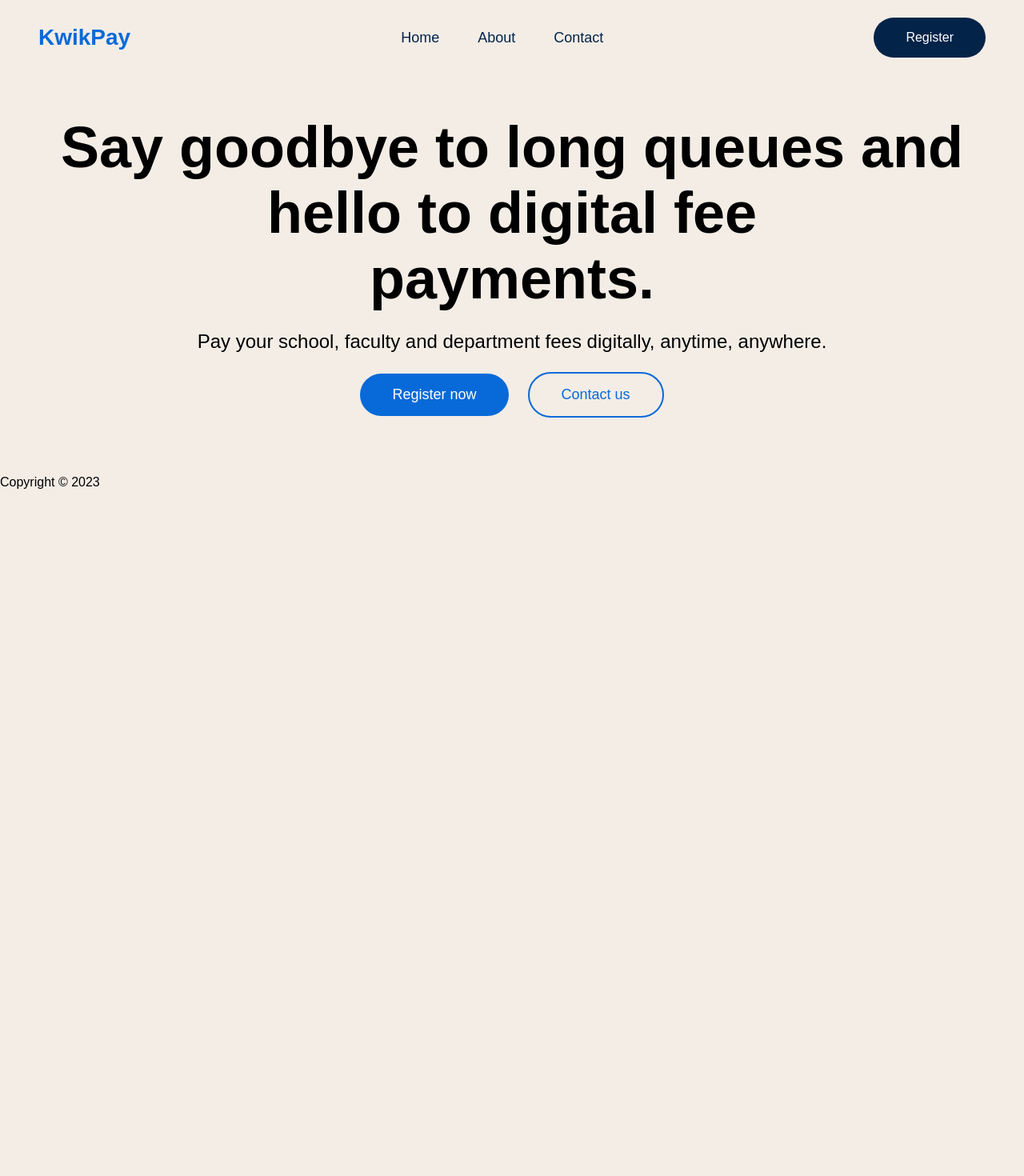
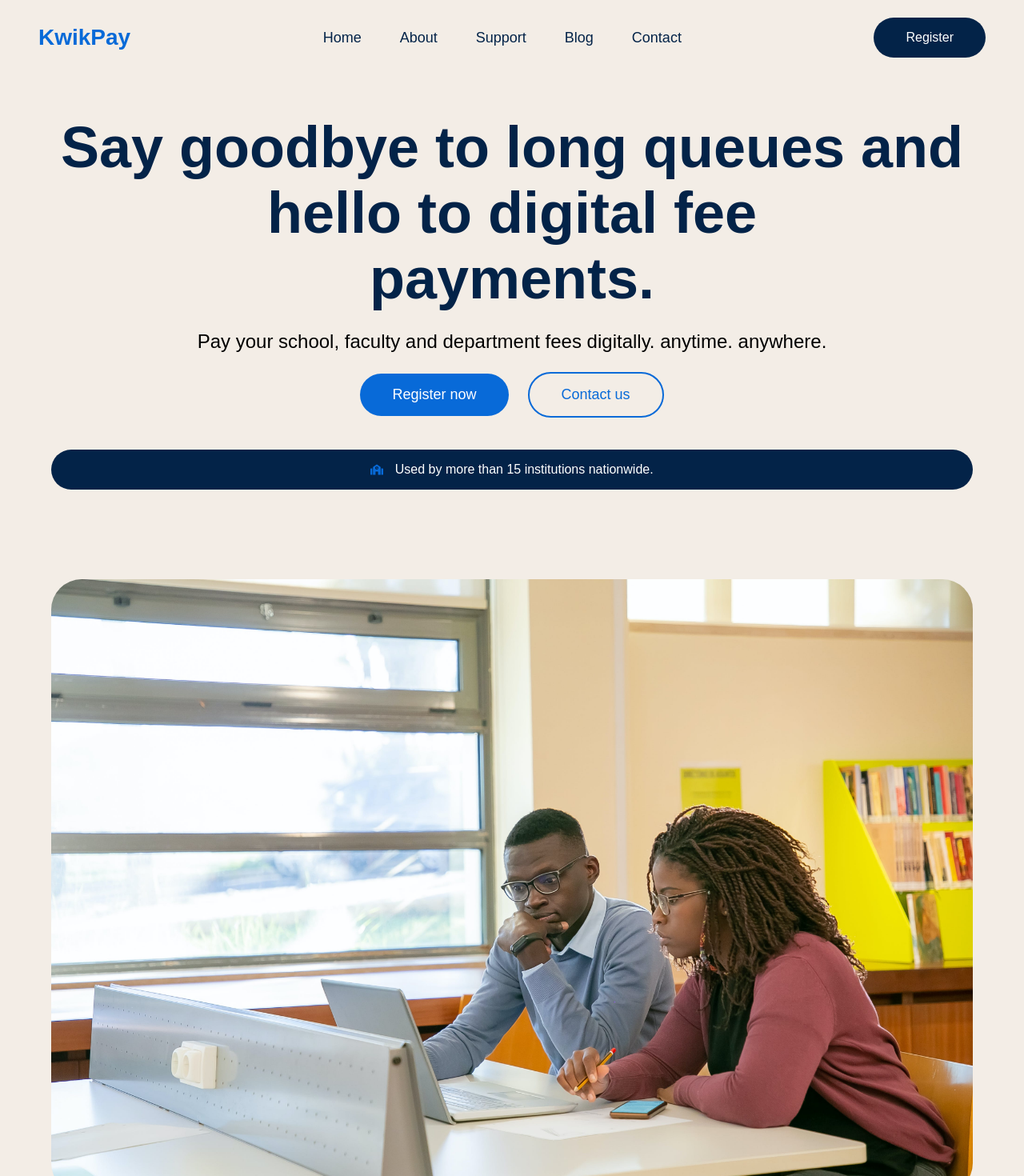
Before and after one commit to Zorftstech/kwikpay-frontend, a Next.js app: page / in a window 1280 px wide. Shown: the top 1470 px of the page at 80% size. Before the commit the page ends 800 px from the top, so only its background shows below. Built offline with nearby package versions, Linux system fonts and the light colour scheme; a web font is replaced by a local one.

Commit message:
updated package

```diff
--- a/package.json
+++ b/package.json
@@ -17,6 +17,7 @@
     "next": "14.0.1",
     "react": "^18",
     "react-dom": "^18",
+    "react-icons": "^4.11.0",
     "styled-components": "^6.1.1"
   },
   "devDependencies": {
--- a/public/assets/index.js
+++ b/public/assets/index.ts
@@ -1,5 +1,7 @@
 import logo from './Logo.svg';
+import kampus from './kampus.jpg'
 
 export {
   logo,
+  kampus,
 };
--- a/src/app/page.tsx
+++ b/src/app/page.tsx
@@ -1,23 +1,20 @@
 // pages/index.tsx
 "use client"
+import Hero from "@/components/hero/index";
 import Layout from "@/components/layout/layout";
-import { Container, Heading, Flex, Text } from '@chakra-ui/react'
-import { Button, Contact } from "@/styles/home.style";
+import WhatWeDO from "@/components/whatWeDo/index";
+import { SubHero } from "@/styles/home.style";
+import Image from 'next/image';
+import { kampus } from "../../public/assets/index";
 
 const IndexPage: React.FC = () => {
   return (
     <Layout>
-      <Container maxW='md' py='3rem' px='4rem'>
-        <Heading textAlign='center' fontSize='72px' fontWeight='600'>Say goodbye to long queues and hello to digital fee <br></br>payments.</Heading>
-
-        <Text textAlign='center' fontSize='24px' mt='1.5rem'>Pay your school, faculty and department fees digitally, anytime, anywhere.</Text>
-
-        <Flex justify='center' align='center' my='1.5rem' gap='1.5rem'>
-          <Button>Register now</Button>
-          <Contact>Contact us</Contact>
-        </Flex>
-
-      </Container>
+      <Hero />
+      <SubHero>
+        <Image src={kampus} alt='student' />
+      </SubHero>
+      <WhatWeDO />
     </Layout>
   );
 };
--- /dev/null
+++ b/src/components/hero/index.tsx
@@ -0,0 +1,40 @@
+import React from 'react'
+import { Container, Heading, Flex, Text } from '@chakra-ui/react'
+import { Button, Contact } from "@/styles/home.style";
+import { colors } from "@/styles/theme";
+import { FaSchool } from 'react-icons/fa'
+
+interface HeroProps {}
+
+const Hero: React.FC<HeroProps> = () =>{
+  return (
+    <>
+        <Container maxW='md' py='3rem' px='4rem'>
+            <Heading textAlign='center' fontSize='72px' fontWeight='600' color={`${colors.darkColor}`}>Say goodbye to long queues and hello to digital fee <br></br>payments.</Heading>
+
+            <Text textAlign='center' fontSize='24px' mt='1.5rem'>Pay your school, faculty and department fees digitally. anytime. anywhere.</Text>
+
+            <Flex justify='center' align='center' my='1.5rem' gap='1.5rem'>
+            <Button>Register now</Button>
+            <Contact>Contact us</Contact>
+            </Flex>
+
+            <Flex
+            justify='center'
+            align='center'
+            mt='2.5rem' gap='.9rem'
+            fontSize='16px' fontWeight='300'
+            bg={`${colors.darkColor}`}
+            py='1rem' px='1rem'
+            borderRadius='30px'
+            color={`${colors.lightColor}`}
+            >
+            <FaSchool style={{ color: `${colors.primaryColor}`}} /> Used by more than 15 institutions nationwide.
+            </Flex>
+
+        </Container>
+    </>
+  )
+}
+
+export default Hero;
--- a/src/components/navbar/index.tsx
+++ b/src/components/navbar/index.tsx
@@ -21,6 +21,12 @@ const Navbar: React.FC<NavbarProps> = () => {
           <a href="/about">About</a>
         </li>
         <li>
+          <a href="/about">Support</a>
+        </li>
+        <li>
+          <a href="/about">Blog</a>
+        </li>
+        <li>
           <a href="/contact">Contact</a>
         </li>
       </NavLinks>
--- /dev/null
+++ b/src/components/whatWeDo/index.tsx
@@ -0,0 +1,16 @@
+import React from "react";
+import { Container, Heading, Flex, Text } from '@chakra-ui/react'
+import { colors } from "@/styles/theme";
+
+interface WhatWeDoProps {}
+
+const WhatWeDO: React.FC<WhatWeDoProps> = () => {
+  return (
+    <Container maxW='md' pt='6rem' px='4rem'>
+      <Text textTransform='uppercase' fontSize='18px' textAlign='center' color={`${colors.titleColor}`} >What we do</Text>
+      <Heading textAlign='center' fontSize='72px' fontWeight='600' color={`${colors.darkColor}`}>Flexible payments for every level of your institution</Heading>
+    </Container>
+  );
+};
+
+export default WhatWeDO;
--- a/src/styles/home.style.ts
+++ b/src/styles/home.style.ts
@@ -5,6 +5,10 @@ export interface ButtonProps {
     className?: string;
 }
 export interface ContactProps {
+    className?: string;
+}
+
+export interface SubHeroProps {
     className?: string;
 }
 
@@ -40,4 +44,17 @@ const Contact = styled.a<ContactProps>`
     }
 `;
 
-export { Button, Contact };
+const SubHero = styled.div<SubHeroProps>`
+    margin: 0 4rem;
+    margin-top: 4rem;
+    /* height: 600px; */
+
+    img {
+        border-radius: 38px;
+        width: 100%;
+        height: 100%;
+    }
+
+`;
+
+export { Button, Contact, SubHero };
--- a/src/styles/theme.ts
+++ b/src/styles/theme.ts
@@ -12,6 +12,7 @@ export interface Sizes {
   export interface Colors {
     primaryColor: string;
     textColor: string;
+    titleColor: string;
     darkColor: string;
     bgColor: string;
     lightColor: string;
@@ -31,6 +32,7 @@ export interface Sizes {
   export const colors: Colors = {
     primaryColor: '#086AD8',
     textColor: '#032348',
+    titleColor: '#787070',
     darkColor: '#032348',
     bgColor: '#FFF9E9',
     lightColor: '#fff',
```
Also changed, not shown: public/assets/kampus.jpg (added), 1 other file (tests, documents, lock files or other folders).
